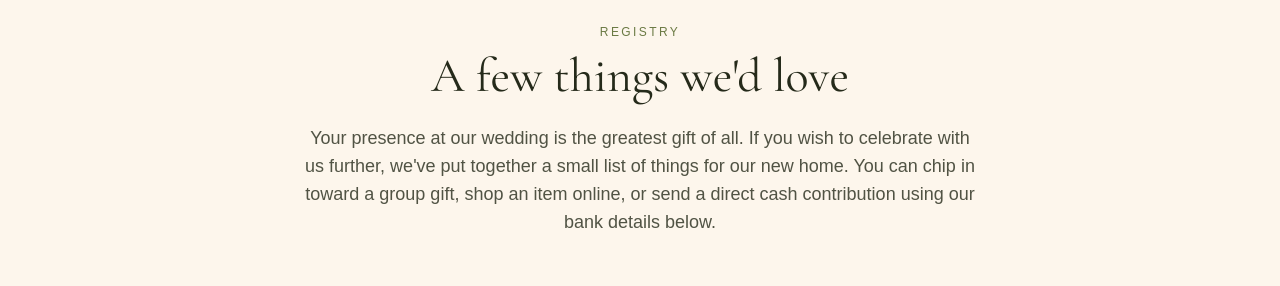
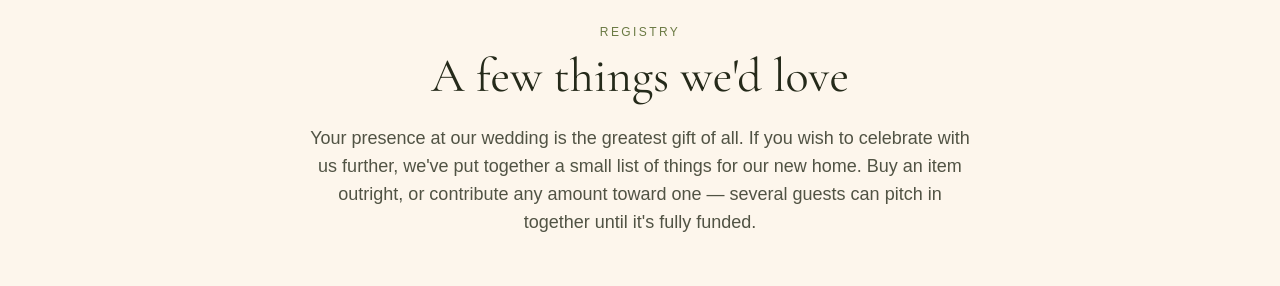
Before and after one commit to okwuchiada/the-wedding-party, a Next.js app: page / in a window 1280 px wide. Shown: the part 1560-1846 px from the top of the page. Built offline with nearby package versions, Linux system fonts and the light colour scheme; no server answers; the database is empty.

Commit message:
feat: update contribution messaging in GiftCard and Registry components for clarity

```diff
--- a/components/guest/gift-card.tsx
+++ b/components/guest/gift-card.tsx
@@ -98,7 +98,7 @@ export default function GiftCard({
 
   const handleContribution = () => {
     if (amountCents < minChipInCents) {
-      setError(`Minimum chip-in is ${formatNaira(minChipInCents)}`);
+      setError(`Minimum contribution is ${formatNaira(minChipInCents)}`);
       return;
     }
     submitContributionOf(amountCents);
@@ -144,11 +144,20 @@ export default function GiftCard({
                 <div className="mb-2 text-[10.5px] tracking-[.2em] text-burnt-orange uppercase">
                   Transfer to the couple
                 </div>
+                <p className="mb-3 text-[12.5px] leading-relaxed text-foreground/70">
+                  Contribute any amount toward this gift — other guests may
+                  be chipping in too. Transfer below with your bank app,
+                  then confirm here.
+                </p>
                 <CopyRow label="Account name" value={bankDetails.name} />
                 <CopyRow label="Bank" value={bankDetails.bank} />
                 <CopyRow label="Account no." value={bankDetails.account} />
                 {/* <CopyRow label="Routing" value={bankDetails.routing} /> */}
                 <CopyRow label="Reference" value={gift.name} />
+                <p className="mt-1.5 text-[10.5px] text-foreground/50">
+                  Use this exact reference on your transfer — it&apos;s how
+                  we match your payment to this gift.
+                </p>
 
                 <input
                   placeholder="Your name"
@@ -221,6 +230,10 @@ export default function GiftCard({
                 <CopyRow label="Account no." value={bankDetails.account} />
                 {/* <CopyRow label="Routing" value={bankDetails.routing} /> */}
                 <CopyRow label="Reference" value={gift.name} />
+                <p className="mt-1.5 text-[10.5px] text-foreground/50">
+                  Use this exact reference on your transfer — it&apos;s how
+                  we match your payment to this gift.
+                </p>
                 <div className="flex items-baseline justify-between gap-3 border-b border-olive/20 py-2">
                   <span className="text-[10.5px] uppercase tracking-[.16em] text-foreground/55">
                     Amount
@@ -284,7 +297,7 @@ export default function GiftCard({
               onClick={() => setAction("CHIPIN")}
               className="bg-burnt-orange px-4 py-2.5 text-center text-xs font-medium text-ivory transition-colors hover:bg-burnt-orange-dark"
             >
-              Chip In
+              Contribute More
             </button>
           ) : (
             <div className="grid grid-cols-2 gap-2">
@@ -311,7 +324,7 @@ export default function GiftCard({
                 onClick={() => setAction("CHIPIN")}
                 className="border border-olive/30 px-2 py-2.5 text-center text-[11px] font-medium text-foreground transition-colors hover:border-burnt-orange hover:text-burnt-orange"
               >
-                Chip In
+                Contribute
               </button>
             </div>
           )}
--- a/components/guest/registry.tsx
+++ b/components/guest/registry.tsx
@@ -35,9 +35,9 @@ export default function Registry() {
         <p className="mt-6 text-base text-foreground/80 sm:text-lg">
           Your presence at our wedding is the greatest gift of all. If you wish
           to celebrate with us further, we&apos;ve put together a small list of
-          things for our new home. You can chip in toward a group gift, shop an
-          item online, or send a direct cash contribution using our bank details
-          below.
+          things for our new home. Buy an item outright, or contribute any
+          amount toward one — several guests can pitch in together until it&apos;s
+          fully funded.
         </p>
       </div>
 
```
